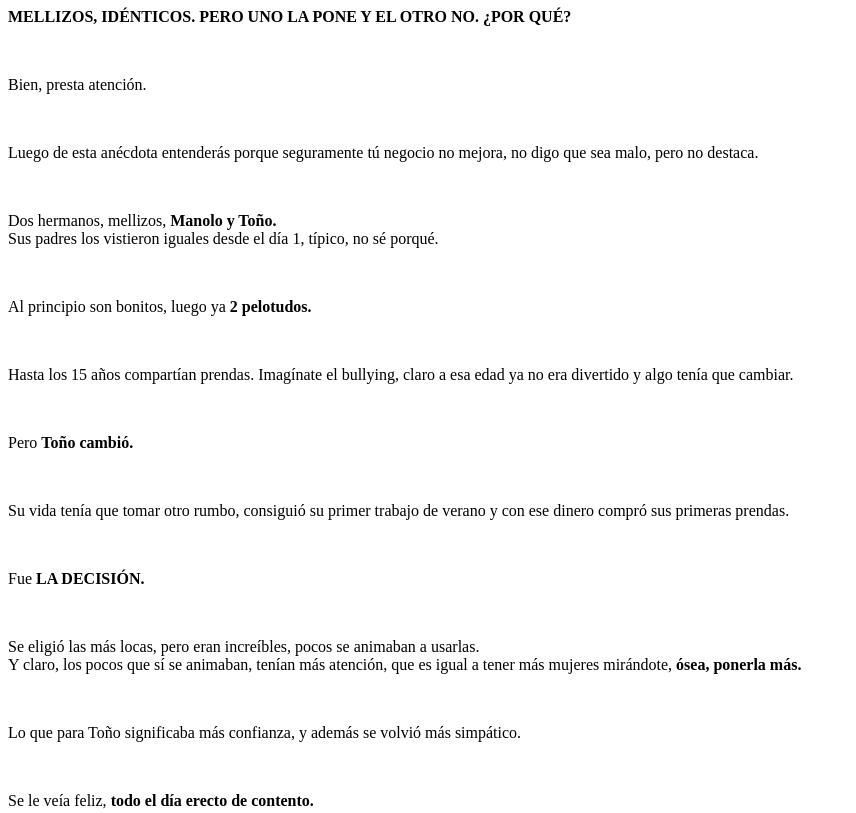
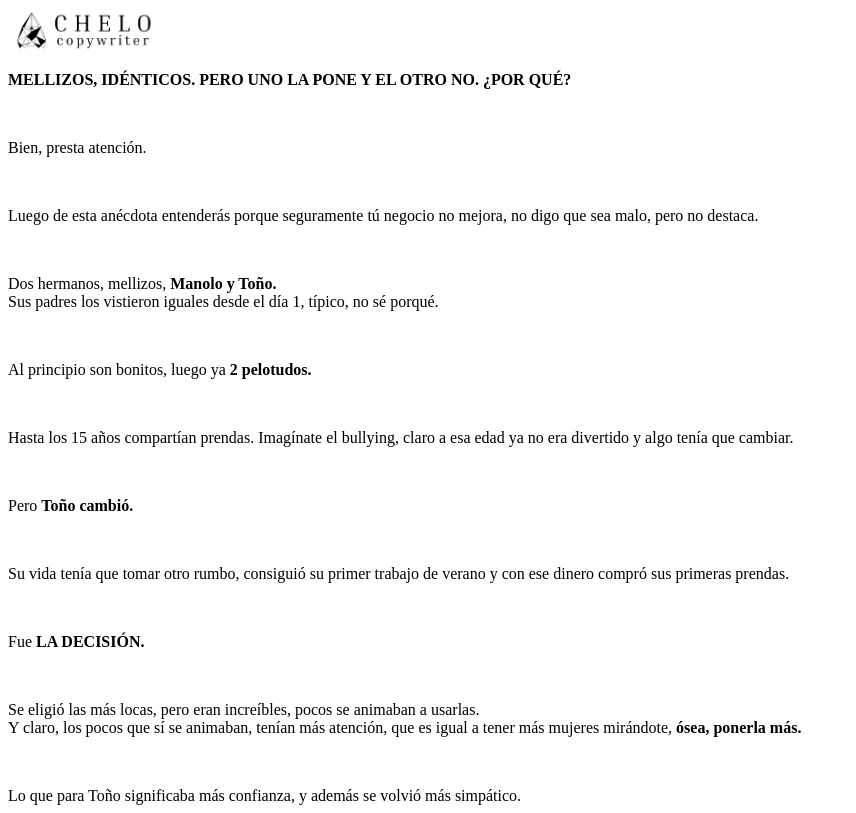
Before and after one commit to marceloazcurra/cheloescribe, a plain HTML site: page index.html in a window 1280 px wide. Shown: the top 813 px of the page, without its empty margins (0-856 px from the left). Drawn offline with Linux system fonts and the light colour scheme.

Commit message:
Update index.html

```diff
--- a/index.html
+++ b/index.html
@@ -1,3 +1,4 @@
+<img src="logoCheloBlack.png" alt="logo" width="150">
 <p><strong>MELLIZOS, IDÉNTICOS. PERO UNO LA PONE Y EL OTRO NO. ¿POR QUÉ?</strong></p>
 <br>
 
```
